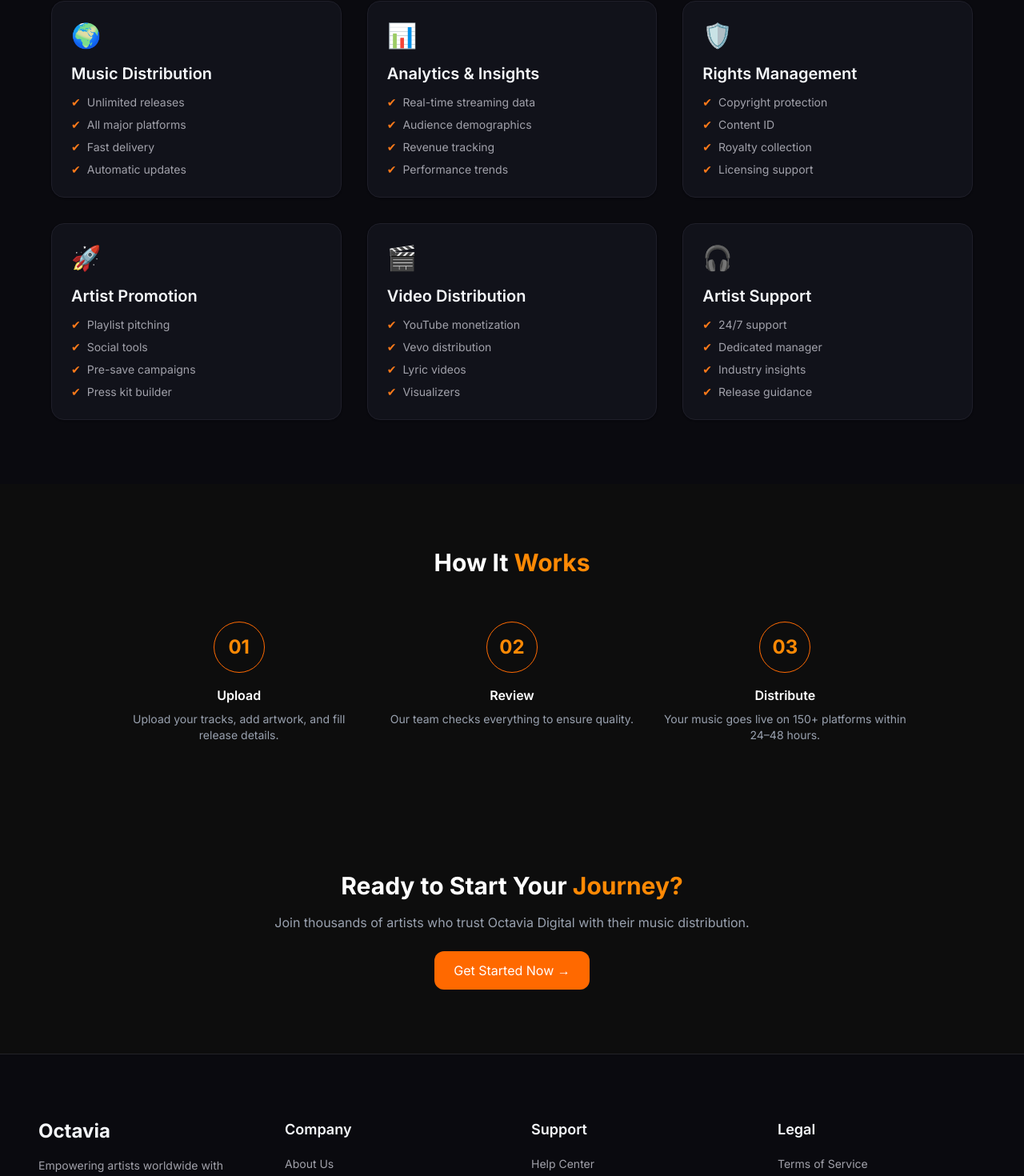
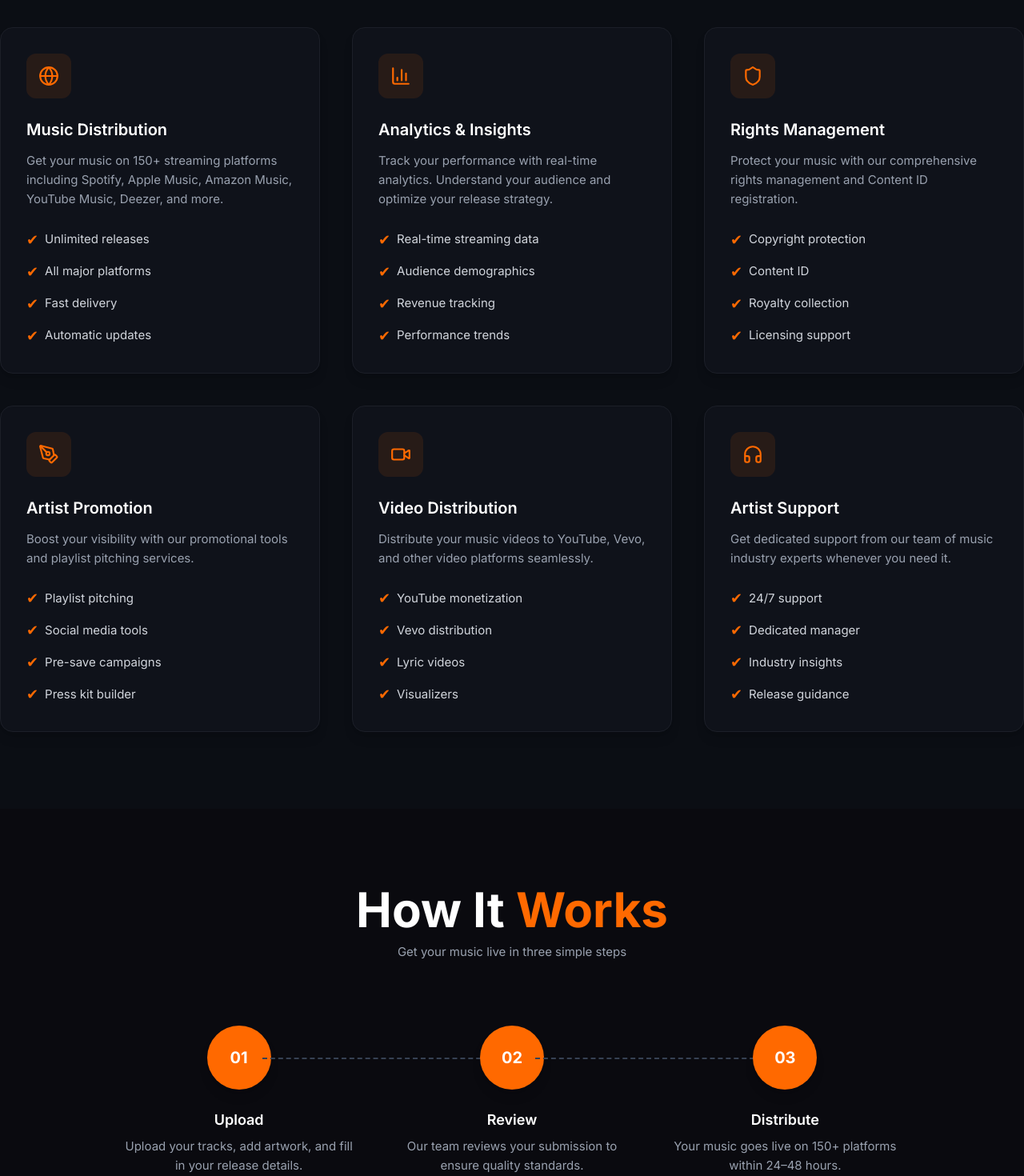
Before and after one commit to rathininfo/octavia-digital, a Next.js app: page /services in a window 1280 px wide. Shown: the part 655-2125 px from the top of the page at 80% size. Built offline with nearby package versions, Linux system fonts and the light colour scheme.

Commit message:
completed and resolve services page all section

```diff
--- a/package.json
+++ b/package.json
@@ -9,6 +9,7 @@
     "lint": "eslint"
   },
   "dependencies": {
+    "lucide-react": "^0.555.0",
     "next": "16.0.5",
     "react": "19.2.0",
     "react-dom": "19.2.0"
--- a/src/app/services/page.jsx
+++ b/src/app/services/page.jsx
@@ -1,5 +1,5 @@
 import HowItWorks from '@/components/HowItWorks/HowItWorks'
-import ServiceCards from '@/components/serviceCards/ServiceCards'
+import OurServices from '@/components/ourServices/OurServices'
 import ServiceHero from '@/components/serviceHero/ServiceHero'
 import StartJourney from '@/components/StartJourney/StartJourney'
 import React from 'react'
@@ -8,9 +8,10 @@ export default function page() {
   return (
    <div className="pt-32 text-foreground">
       <ServiceHero></ServiceHero>
-      <ServiceCards></ServiceCards>
+        <OurServices></OurServices>
       <HowItWorks></HowItWorks>
       <StartJourney></StartJourney>
+
     </div>
   )
 }
--- a/src/components/HowItWorks/HowItWorks.jsx
+++ b/src/components/HowItWorks/HowItWorks.jsx
@@ -1,24 +1,56 @@
 export default function HowItWorks() {
   const steps = [
-    { number: "01", title: "Upload", text: "Upload your tracks, add artwork, and fill release details." },
-    { number: "02", title: "Review", text: "Our team checks everything to ensure quality." },
-    { number: "03", title: "Distribute", text: "Your music goes live on 150+ platforms within 24–48 hours." },
+    {
+      number: "01",
+      title: "Upload",
+      text: "Upload your tracks, add artwork, and fill in your release details.",
+    },
+    {
+      number: "02",
+      title: "Review",
+      text: "Our team reviews your submission to ensure quality standards.",
+    },
+    {
+      number: "03",
+      title: "Distribute",
+      text: "Your music goes live on 150+ platforms within 24–48 hours.",
+    },
   ];
 
   return (
-    <section className="py-20 bg-[#0d0d0d] text-center">
-      <h2 className="text-3xl font-bold text-white">
-        How It <span className="text-orange-400">Works</span>
+    <section className="py-24 bg-background text-center">
+      {/* Heading */}
+      <h2 className="text-6xl font-bold text-white">
+        How It <span className="text-orange-500">Works</span>
       </h2>
+      <p className="text-gray-400 mt-3 text-[15px]">
+        Get your music live in three simple steps
+      </p>
 
-      <div className="mt-14 grid md:grid-cols-3 gap-8 max-w-5xl mx-auto px-4">
+      {/* Steps */}
+      <div className="relative mt-20 max-w-5xl mx-auto grid md:grid-cols-3 gap-12 px-6">
         {steps.map((step, i) => (
-          <div key={i} className="flex flex-col items-center">
-            <div className="w-16 h-16 flex items-center justify-center rounded-full border border-orange-500 text-orange-400 text-2xl font-bold">
+          <div key={i} className="flex flex-col items-center relative">
+
+            {/* Number Circle */}
+            <div className="w-20 h-20 rounded-full bg-orange-500 flex items-center justify-center text-white font-bold text-[20px] shadow-lg">
               {step.number}
             </div>
-            <h3 className="text-white mt-4 font-semibold">{step.title}</h3>
-            <p className="text-gray-400 mt-2 text-sm">{step.text}</p>
+
+            {/* Dashed Line */}
+            {i !== steps.length - 1 && (
+              <div className="hidden md:block absolute top-10 left-[60%] w-full border-t-2 border-dashed border-gray-700"></div>
+            )}
+
+            {/* Title */}
+            <h3 className="text-white mt-6 font-semibold text-[18px]">
+              {step.title}
+            </h3>
+
+            {/* Description */}
+            <p className="text-gray-400 mt-2 text-[15px] leading-relaxed">
+              {step.text}
+            </p>
           </div>
         ))}
       </div>
--- a/src/components/StartJourney/StartJourney.jsx
+++ b/src/components/StartJourney/StartJourney.jsx
@@ -1,7 +1,7 @@
 export default function StartJourney() {
   return (
-    <section className="py-20 bg-[#0d0d0d] text-center">
-      <h2 className="text-3xl font-bold text-white">
+    <section className="py-20 bg-[#0B0E14] text-center mx-auto">
+      <h2 className="text-6xl font-bold text-white">
         Ready to Start Your <span className="text-orange-400">Journey?</span>
       </h2>
 
--- a/src/components/navbar/navbar.jsx
+++ b/src/components/navbar/navbar.jsx
@@ -10,7 +10,7 @@ export default function Navbar() {
 
   return (
     <nav className="fixed top-0 left-0 w-full z-50 bg-[#0A0A0F]/90 backdrop-blur-lg border-b border-[#1F1F2A]">
-      <div className="max-w-7xl mx-auto px-6 py-4 flex items-center justify-between">
+      <div className="max-w-7xl mx-auto py-4 flex items-center justify-between">
 
         {/* Logo */}
         <Link href="/" className="flex items-center">
--- /dev/null
+++ b/src/components/ourServices/OurServices.jsx
@@ -0,0 +1,99 @@
+import {
+  Globe,
+  BarChart3,
+  Shield,
+  PenTool,
+  Video,
+  Headphones
+} from "lucide-react";
+
+export default function OurServices() {
+  const services = [
+    {
+      icon: <Globe size={26} className="text-orange-500" />,
+      title: "Music Distribution",
+      description:
+        "Get your music on 150+ streaming platforms including Spotify, Apple Music, Amazon Music, YouTube Music, Deezer, and more.",
+      items: ["Unlimited releases", "All major platforms", "Fast delivery", "Automatic updates"],
+    },
+    {
+      icon: <BarChart3 size={26} className="text-orange-500" />,
+      title: "Analytics & Insights",
+      description:
+        "Track your performance with real-time analytics. Understand your audience and optimize your release strategy.",
+      items: ["Real-time streaming data", "Audience demographics", "Revenue tracking", "Performance trends"],
+    },
+    {
+      icon: <Shield size={26} className="text-orange-500" />,
+      title: "Rights Management",
+      description:
+        "Protect your music with our comprehensive rights management and Content ID registration.",
+      items: ["Copyright protection", "Content ID", "Royalty collection", "Licensing support"],
+    },
+    {
+      icon: <PenTool size={26} className="text-orange-500" />,
+      title: "Artist Promotion",
+      description:
+        "Boost your visibility with our promotional tools and playlist pitching services.",
+      items: ["Playlist pitching", "Social media tools", "Pre-save campaigns", "Press kit builder"],
+    },
+    {
+      icon: <Video size={26} className="text-orange-500" />,
+      title: "Video Distribution",
+      description:
+        "Distribute your music videos to YouTube, Vevo, and other video platforms seamlessly.",
+      items: ["YouTube monetization", "Vevo distribution", "Lyric videos", "Visualizers"],
+    },
+    {
+      icon: <Headphones size={26} className="text-orange-500" />,
+      title: "Artist Support",
+      description:
+        "Get dedicated support from our team of music industry experts whenever you need it.",
+      items: ["24/7 support", "Dedicated manager", "Industry insights", "Release guidance"],
+    },
+  ];
+
+  const Card = ({ icon, title, description, items }) => (
+    <div className="bg-[#0F121A] border border-[#1C1F28] p-8 rounded-2xl shadow-lg hover:shadow-orange-500/10 transition-all duration-200">
+
+      {/* Icon Box */}
+      <div className="w-14 h-14 rounded-xl bg-orange-500/10 flex items-center justify-center mb-6">
+        {icon}
+      </div>
+
+      {/* Title */}
+      <h3 className="text-[20px] font-semibold text-white mb-3">
+        {title}
+      </h3>
+
+      {/* Description */}
+      <p className="text-[15px] text-gray-400 mb-6 leading-relaxed">
+        {description}
+      </p>
+
+      {/* List */}
+      <ul className="space-y-3">
+        {items.map((item, i) => (
+          <li
+            key={i}
+            className="flex items-center gap-2 text-[15px] text-gray-300"
+          >
+            <span className="text-orange-500 text-lg">✔</span>
+            {item}
+          </li>
+        ))}
+      </ul>
+
+    </div>
+  );
+
+  return (
+    <section className="py-24 bg-[#0B0E14]">
+      <div className="max-w-7xl mx-auto grid md:grid-cols-3 gap-10">
+        {services.map((svc, index) => (
+          <Card key={index} {...svc} />
+        ))}
+      </div>
+    </section>
+  );
+}
--- a/src/components/serviceCards/ServiceCards.jsx
+++ /dev/null
@@ -1,96 +0,0 @@
-export default function ServiceCards() {
-  const items = [
-    {
-      title: "Music Distribution",
-      icon: "🌍",
-      features: [
-        "Unlimited releases",
-        "All major platforms",
-        "Fast delivery",
-        "Automatic updates",
-      ],
-    },
-    {
-      title: "Analytics & Insights",
-      icon: "📊",
-      features: [
-        "Real-time streaming data",
-        "Audience demographics",
-        "Revenue tracking",
-        "Performance trends",
-      ],
-    },
-    {
-      title: "Rights Management",
-      icon: "🛡️",
-      features: [
-        "Copyright protection",
-        "Content ID",
-        "Royalty collection",
-        "Licensing support",
-      ],
-    },
-    {
-      title: "Artist Promotion",
-      icon: "🚀",
-      features: [
-        "Playlist pitching",
-        "Social tools",
-        "Pre-save campaigns",
-        "Press kit builder",
-      ],
-    },
-    {
-      title: "Video Distribution",
-      icon: "🎬",
-      features: [
-        "YouTube monetization",
-        "Vevo distribution",
-        "Lyric videos",
-        "Visualizers",
-      ],
-    },
-    {
-      title: "Artist Support",
-      icon: "🎧",
-      features: [
-        "24/7 support",
-        "Dedicated manager",
-        "Industry insights",
-        "Release guidance",
-      ],
-    },
-  ];
-
-  return (
-    <section className="py-20 px-6 bg-background">
-      <div className="max-w-6xl mx-auto grid md:grid-cols-3 gap-8">
-
-        {items.map((item, i) => (
-          <div
-            key={i}
-            className="p-6 rounded-2xl bg-card border border-card-border shadow-sm hover:shadow-lg hover:border-accent/30 transition"
-          >
-            {/* Icon */}
-            <div className="text-3xl mb-4">{item.icon}</div>
-
-            {/* Title */}
-            <h3 className="text-xl font-semibold text-heading mb-3">
-              {item.title}
-            </h3>
-
-            {/* Features */}
-            <ul className="space-y-2 text-paragraph text-sm">
-              {item.features.map((f, j) => (
-                <li key={j} className="flex items-center gap-2">
-                  <span className="text-accent">✔</span> {f}
-                </li>
-              ))}
-            </ul>
-          </div>
-        ))}
-
-      </div>
-    </section>
-  );
-}
--- a/src/components/serviceHero/ServiceHero.jsx
+++ b/src/components/serviceHero/ServiceHero.jsx
@@ -1,7 +1,7 @@
 export default function ServiceHero() {
   return (
-    <section className="py-32 px-6 bg-background">
-      <div className="max-w-6xl mx-auto">
+    <section className="py-32 bg-background max-w-7xl mx-auto">
+      <div className="">
 
         {/* Badge */}
         <div className="inline-flex items-center gap-2 px-4 py-2 rounded-full text-sm bg-accent/10 border border-accent/20 text-accent">
@@ -9,7 +9,7 @@ export default function ServiceHero() {
         </div>
 
         {/* Heading */}
-        <h1 className="text-4xl md:text-5xl font-extrabold text-heading mt-6 leading-snug">
+        <h1 className="text-4xl md:text-6xl font-extrabold text-heading mt-6 leading-snug">
           Everything You Need to <span className="text-accent">Succeed</span>
         </h1>
 
--- a/src/sections/WhyChoose/WhyChoose.jsx
+++ b/src/sections/WhyChoose/WhyChoose.jsx
@@ -1,74 +1,89 @@
+import {
+  Globe,
+  DollarSign,
+  Zap,
+  Shield,
+  BarChart,
+  Headphones
+} from "lucide-react";
+
 export default function WhyChoose() {
   const features = [
     {
-      title: "Worldwide Distribution",
-      desc: "Reach 150+ global platforms including Spotify, Apple Music, YouTube, and more.",
-      icon: "🌍",
+      icon: <Globe size={28} className="text-orange-500" />,
+      title: "Global Distribution",
+      desc: "Reach 150+ streaming platforms worldwide including Spotify, Apple Music, and more.",
     },
     {
+      icon: <DollarSign size={28} className="text-orange-500" />,
       title: "Keep 100% Royalties",
-      desc: "We never take a cut. Your music, your earnings — always.",
-      icon: "💰",
+      desc: "You created the music. You keep all the earnings. No hidden fees, ever.",
     },
     {
-      title: "Fast & Easy Uploads",
-      desc: "Upload your tracks in minutes with our smooth and modern dashboard.",
-      icon: "⚡",
+      icon: <Zap size={28} className="text-orange-500" />,
+      title: "Fast Release",
+      desc: "Get your music live on all platforms within 24–48 hours. Speed matters.",
     },
     {
-      title: "YouTube Content ID",
-      desc: "Protect your music and earn whenever your sound is used anywhere on YouTube.",
-      icon: "🎬",
+      icon: <Shield size={28} className="text-orange-500" />,
+      title: "Rights Protection",
+      desc: "Advanced copyright protection and content ID to safeguard your creations.",
     },
     {
-      title: "24/7 Artist Support",
-      desc: "A dedicated team that actually responds and cares about your career.",
-      icon: "🤝",
+      icon: <BarChart size={28} className="text-orange-500" />,
+      title: "Analytics Dashboard",
+      desc: "Real-time insights into your streams, earnings, and audience demographics.",
     },
     {
-      title: "Free ISRC & UPC Codes",
-      desc: "We provide industry-standard codes at zero additional cost.",
-      icon: "🆓",
+      icon: <Headphones size={28} className="text-orange-500" />,
+      title: "24/7 Support",
+      desc: "Dedicated artist support team ready to help you succeed at any hour.",
     },
   ];
 
   return (
-    <section className="relative bg-[#0B0B0D] py-28 px-6 md:px-12 overflow-hidden">
+    <section className="w-full bg-[#0B0B0D] py-24 px-6 md:px-10">
 
-      {/* Background Glow */}
-      <div className="absolute inset-0 flex justify-center pointer-events-none">
-        <div className="w-[350px] h-[350px] md:w-[600px] md:h-[600px] bg-orange-600/5 rounded-full blur-[160px] md:blur-[220px]"></div>
+      {/* Title */}
+      <div className="text-center">
+        <h2 className="text-4xl md:text-5xl font-extrabold text-white">
+          Why Artists Choose <span className="text-orange-500">Octavia</span>
+        </h2>
+
+        <p className="mt-4 text-white/70 text-base md:text-lg max-w-2xl mx-auto">
+          Everything you need to launch, grow, and monetize your music career in
+          one powerful platform.
+        </p>
       </div>
 
-      <div className="relative z-10 max-w-7xl mx-auto text-center">
-
-        {/* Title */}
-        <h2 className="text-4xl md:text-5xl lg:text-6xl font-extrabold text-white">
-          Why Artists Choose{" "}
-          <span className="text-orange-500">Octavia</span>
-        </h2>
-
-        <p className="mt-6 text-white/70 max-w-2xl mx-auto text-base md:text-lg">
-          Empowering independent artists with world-class tools, global reach,
-          and transparent earnings — all in one platform.
-        </p>
-
       {/* Grid */}
-        <div className="mt-16 grid grid-cols-1 sm:grid-cols-2 lg:grid-cols-3 gap-8">
+      <div className="mt-16 grid grid-cols-1 sm:grid-cols-2 lg:grid-cols-3 gap-8 max-w-7xl mx-auto">
         {features.map((item, index) => (
           <div
             key={index}
-              className="p-8 rounded-2xl bg-white/5 border border-white/10 backdrop-blur-sm hover:border-orange-500/40 hover:bg-white/10 transition duration-300"
+            className="
+              bg-[#111113] border border-white/10
+              rounded-2xl p-8
+              hover:border-orange-500/40 hover:bg-white/[0.04]
+              transition duration-300
+            "
           >
-              <div className="text-4xl mb-4">{item.icon}</div>
-              <h3 className="text-xl font-semibold text-white mb-3">
+            {/* Icon Box */}
+            <div className="w-14 h-14 flex items-center justify-center bg-orange-500/10 rounded-xl mb-6">
+              {item.icon}
+            </div>
+
+            {/* Title */}
+            <h3 className="text-lg md:text-xl font-semibold text-white mb-3">
               {item.title}
             </h3>
-              <p className="text-white/60">{item.desc}</p>
+
+            {/* Description */}
+            <p className="text-white/60 text-sm md:text-base leading-relaxed">
+              {item.desc}
+            </p>
           </div>
         ))}
-        </div>
-
       </div>
     </section>
   );
```
Also changed, not shown: 1 other file (tests, documents, lock files or other folders). Lines whose indentation alone changed are shown as unchanged.
